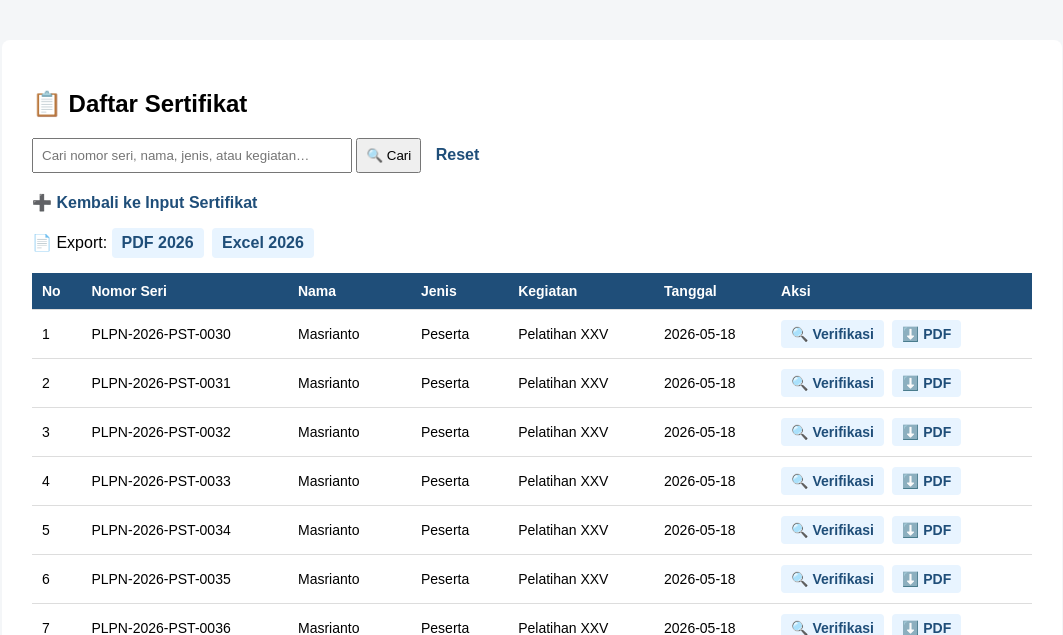
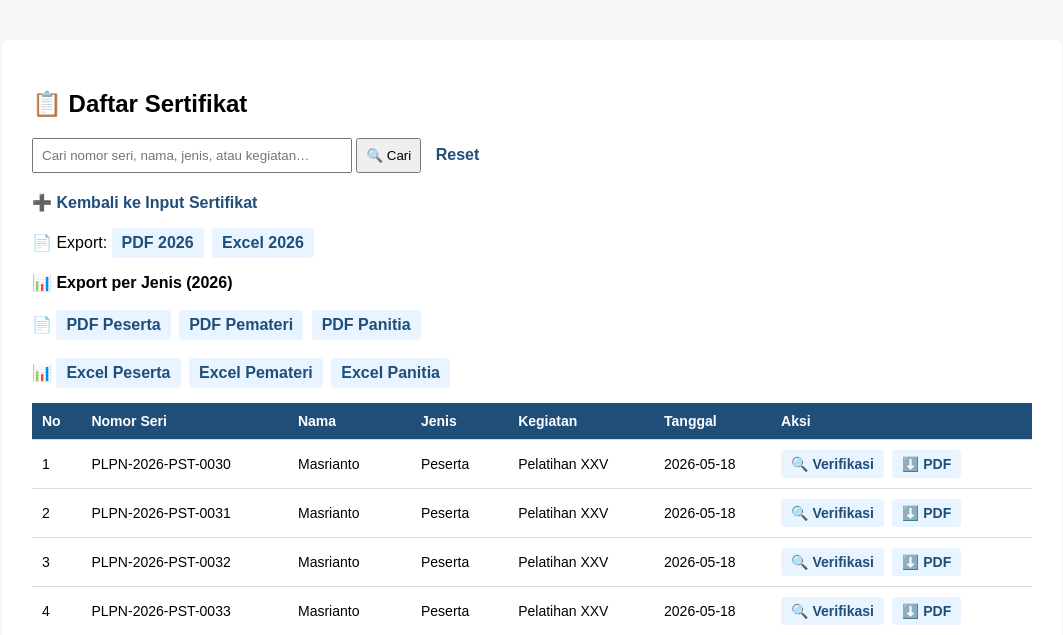
Before and after one commit to masriant/verifikasi-ptlpn, a Flask app: page /admin/list in a window 1280 px wide. Shown: the top 635 px of the page, without its empty margins (108-1171 px from the left). Run offline with Flask 3, Linux system fonts and the light colour scheme; data comes from the database, SQL or seed files in the repository.

Commit message:
Add admin export by jenis (PDF/Excel)
Add routes to export certificate data filtered by year and jenis (export_excel_jenis, export_pdf_jenis) using openpyxl and reportlab; outputs are saved under static/laporan and the endpoints redirect to the generated files. Update admin_list.html to include per-jenis export buttons for 2026. Add openpyxl to panduan.txt installation instructions and include example generated report files (Laporan_Peserta_2026.pdf/.xlsx) in static/laporan.

```diff
--- a/app.py
+++ b/app.py
@@ -1068,6 +1068,79 @@ from reportlab.lib.pagesizes import A4
 from reportlab.pdfgen import canvas
 
 # ======================
+# PANEL ADMIN EXPORT EXCEL JENIS
+# ======================
+from openpyxl import Workbook
+
+@app.route("/admin/export/excel/<int:tahun>/<jenis>")
+def export_excel_jenis(tahun, jenis):
+    conn = connect_db()
+    cursor = conn.cursor()
+    cursor.execute("""
+        SELECT nomor_seri, nama, jenis, kegiatan, tanggal
+        FROM sertifikat
+        WHERE nomor_seri LIKE ? AND jenis = ?
+        ORDER BY tanggal ASC
+    """, (f"PLPN-{tahun}-%", jenis))
+    data = cursor.fetchall()
+    conn.close()
+
+    os.makedirs("static/laporan", exist_ok=True)
+    file_path = f"static/laporan/Laporan_{jenis}_{tahun}.xlsx"
+
+    wb = Workbook()
+    ws = wb.active
+    ws.title = f"{jenis} {tahun}"
+
+    ws.append(["No", "Nomor Seri", "Nama", "Jenis", "Kegiatan", "Tanggal"])
+    for i, row in enumerate(data, start=1):
+        ws.append([i, *row])
+
+    wb.save(file_path)
+    return redirect(f"/{file_path}")
+# ======================
+# PANEL ADMIN EXPORT PDF JENIS
+# ======================
+from reportlab.lib.pagesizes import A4
+from reportlab.pdfgen import canvas
+
+@app.route("/admin/export/pdf/<int:tahun>/<jenis>")
+def export_pdf_jenis(tahun, jenis):
+    conn = connect_db()
+    cursor = conn.cursor()
+    cursor.execute("""
+        SELECT nomor_seri, nama, jenis, kegiatan, tanggal
+        FROM sertifikat
+        WHERE nomor_seri LIKE ? AND jenis = ?
+        ORDER BY tanggal ASC
+    """, (f"PLPN-{tahun}-%", jenis))
+    data = cursor.fetchall()
+    conn.close()
+
+    os.makedirs("static/laporan", exist_ok=True)
+    file_path = f"static/laporan/Laporan_{jenis}_{tahun}.pdf"
+
+    c = canvas.Canvas(file_path, pagesize=A4)
+    w, h = A4
+
+    c.setFont("Helvetica-Bold", 16)
+    c.drawCentredString(w/2, h-50, f"LAPORAN {jenis.upper()} TAHUN {tahun}")
+    c.setFont("Helvetica", 10)
+
+    y = h - 90
+    for i, row in enumerate(data, start=1):
+        if y < 60:
+            c.showPage()
+            y = h - 60
+        c.drawString(
+            40, y,
+            f"{i}. {row[0]} | {row[1]} | {row[3]} | {row[4]}"
+        )
+        y -= 14
+
+    c.save()
+    return redirect(f"/{file_path}")
+# ======================
 # PANEL ADMIN EXPORT PDF TAHUN
 # ======================
 @app.route("/admin/export/pdf/<int:tahun>")
--- a/panduan.txt
+++ b/panduan.txt
@@ -42,6 +42,8 @@ pip install qrcode[pil]
 
 pip install reportlab
 
+pip install openpyxl
+
 DELETE FROM sertifikat;
 ATAU
 rm database.db
--- a/templates/admin_list.html
+++ b/templates/admin_list.html
@@ -66,7 +66,18 @@
     <a href="/admin/export/pdf/2026" class="btn">PDF 2026</a>
     <a href="/admin/export/excel/2026" class="btn">Excel 2026</a>
   </div>
-
+  <div style="margin-bottom:15px;">
+    <strong>📊 Export per Jenis (2026)</strong><br><br>
+    📄
+    <a href="/admin/export/pdf/2026/Peserta" class="btn">PDF Peserta</a>
+    <a href="/admin/export/pdf/2026/Pemateri" class="btn">PDF Pemateri</a>
+    <a href="/admin/export/pdf/2026/Panitia" class="btn">PDF Panitia</a>
+    <br><br>
+    📊
+    <a href="/admin/export/excel/2026/Peserta" class="btn">Excel Peserta</a>
+    <a href="/admin/export/excel/2026/Pemateri" class="btn">Excel Pemateri</a>
+    <a href="/admin/export/excel/2026/Panitia" class="btn">Excel Panitia</a>
+  </div>
   <table>
     <tr>
       <th>No</th>
```
Also changed, not shown: 2 other files.
